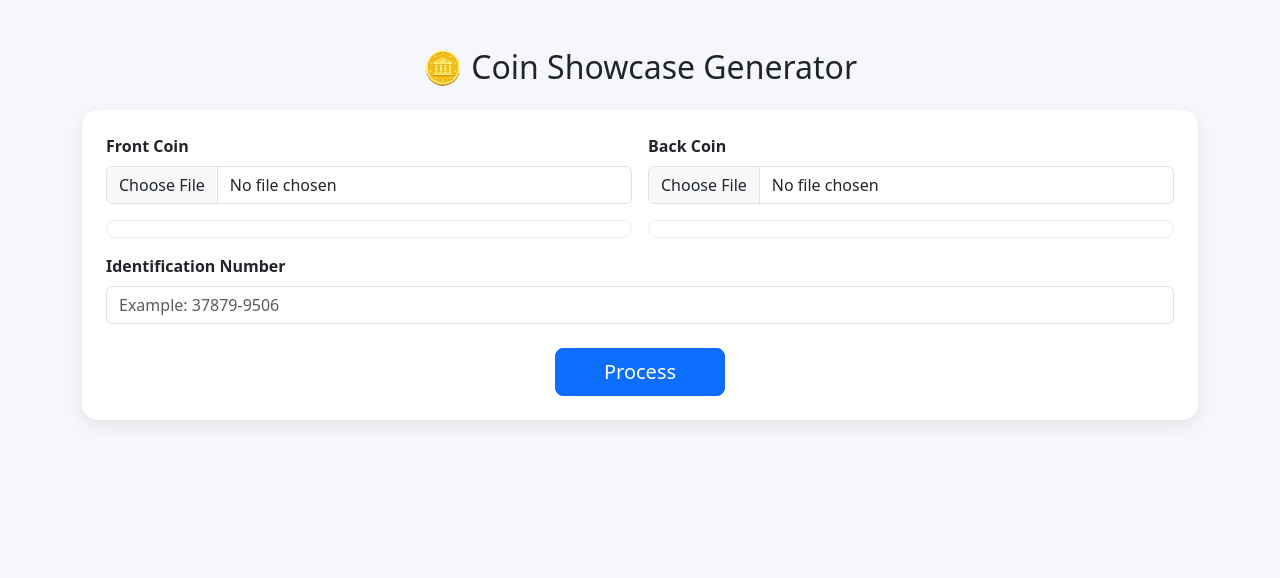
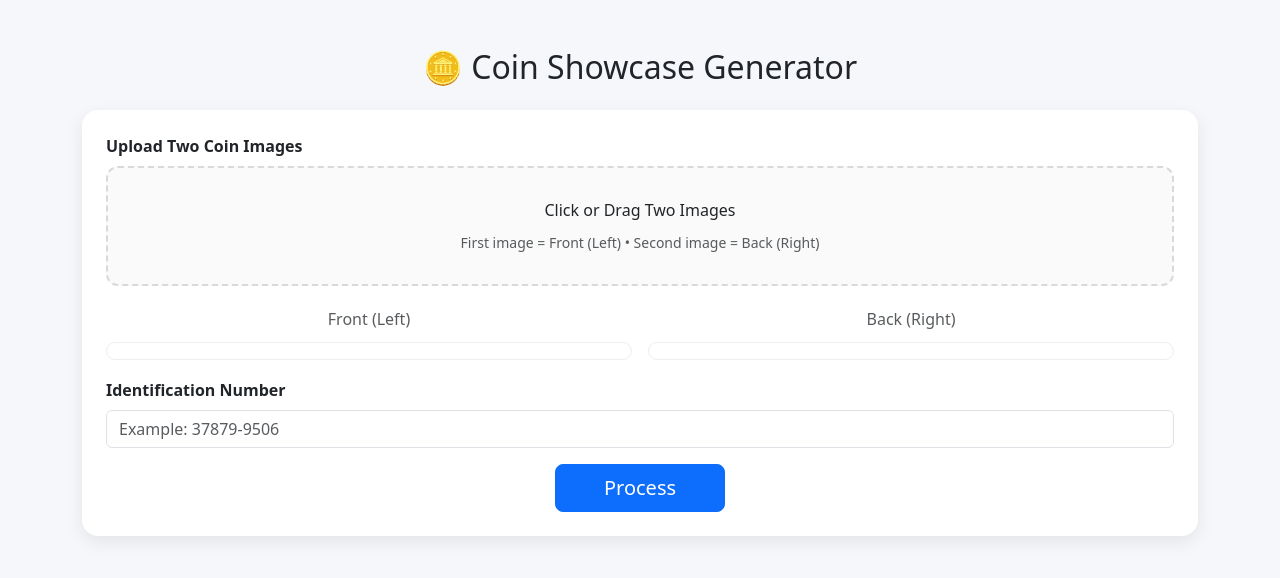
Before and after one commit to leadvictory/coin-composer, a Flask app: page / in a window 1280 px wide. Shown: the top 578 px of the page. Run offline with Flask 3, Linux system fonts and the light colour scheme.

Commit message:
uploat two images at a time

```diff
--- a/app.py
+++ b/app.py
@@ -242,45 +242,63 @@ def create_coin_showcase(background_path, front_coin, back_coin, coin_id):
 
 @app.route("/", methods=["GET", "POST"])
 def index():
+
     front_original = back_original = None
     front_result = back_result = None
     final_result = None
 
     if request.method == "POST":
-        # inputs
-        front_file = request.files.get("front")
-        back_file = request.files.get("back")
+
+        # get two files from single upload input
+        files = request.files.getlist("coins")
+
         coin_id = request.form.get("coin_id", "").strip()
 
-        if not front_file or not back_file or not coin_id:
-            return render_template("index.html", error="Please upload both images and enter an identification number.")
+        # validation
+        if len(files) != 2 or coin_id == "":
+            return render_template(
+                "index.html",
+                error="Please upload TWO images and enter an identification number."
+            )
 
-        # save uploads
+        # first file = LEFT coin
+        front_file = files[0]
+
+        # second file = RIGHT coin
+        back_file = files[1]
+
         front_path = os.path.join(UPLOAD_FOLDER, "front.png")
         back_path = os.path.join(UPLOAD_FOLDER, "back.png")
+
         front_file.save(front_path)
         back_file.save(back_path)
 
-        # background remove
+        # remove background
         front_img = remove(Image.open(front_path))
         back_img = remove(Image.open(back_path))
 
-        # center
+        # center coins
         front_img = center_coin(front_img)
         back_img = center_coin(back_img)
 
         # save extracted
         front_result_path = os.path.join(RESULT_FOLDER, "front_coin.png")
         back_result_path = os.path.join(RESULT_FOLDER, "back_coin.png")
+
         front_img.save(front_result_path)
         back_img.save(back_result_path)
 
-        # compose final
-        final = create_coin_showcase(BACKGROUND_PATH, front_img, back_img, coin_id)
+        # create final image
+        final = create_coin_showcase(
+            BACKGROUND_PATH,
+            front_img,
+            back_img,
+            coin_id
+        )
+
         final_result_path = os.path.join(RESULT_FOLDER, "final_coin.png")
         final.save(final_result_path)
 
-        # set template vars
         front_original = front_path
         back_original = back_path
         front_result = front_result_path
@@ -296,7 +314,6 @@ def index():
         final_result=final_result
     )
 
-
 if __name__ == "__main__":
     # On Windows + Py3.12: avoid socket/reloader issues
     app.run(debug=True, use_reloader=False)
--- a/templates/index.html
+++ b/templates/index.html
@@ -1,17 +1,22 @@
 <!DOCTYPE html>
 <html>
+
 <head>
   <title>Coin Showcase Generator</title>
   <link href="https://cdn.jsdelivr.net/npm/bootstrap@5.3.3/dist/css/bootstrap.min.css" rel="stylesheet">
 
   <style>
-    body { background: #f5f7fb; }
+    body {
+      background: #f5f7fb;
+    }
+
     .card {
       border-radius: 16px;
-      box-shadow: 0 6px 18px rgba(0,0,0,0.08);
+      box-shadow: 0 6px 18px rgba(0, 0, 0, 0.08);
       border: 0;
     }
-    .preview-img{
+
+    .preview-img {
       max-height: 260px;
       object-fit: contain;
       border-radius: 12px;
@@ -19,130 +24,238 @@
       padding: 8px;
       background: #fff;
     }
-    .final-wrap{
-      display:flex;
-      justify-content:center;
-      align-items:center;
+
+    .final-wrap {
+      display: flex;
+      justify-content: center;
+      align-items: center;
     }
-    .final-img{
+
+    .final-img {
       max-width: 900px;
       width: 100%;
       border-radius: 14px;
-      box-shadow: 0 10px 26px rgba(0,0,0,0.16);
-      background:#fff;
+      box-shadow: 0 10px 26px rgba(0, 0, 0, 0.16);
+      background: #fff;
       padding: 10px;
+    }
+
+    .upload-box {
+      border: 2px dashed #d9d9d9;
+      border-radius: 12px;
+      padding: 30px;
+      text-align: center;
+      background: #fafafa;
+      cursor: pointer;
+    }
+
+    .upload-box:hover {
+      background: #f1f4ff;
+      border-color: #0d6efd;
     }
   </style>
 </head>
 
 <body>
+
   <div class="container py-5">
 
     <h2 class="text-center mb-4">🪙 Coin Showcase Generator</h2>
 
     <div class="card p-4">
+
       {% if error %}
       <div class="alert alert-danger">{{ error }}</div>
       {% endif %}
 
       <form method="POST" enctype="multipart/form-data">
-      <div class="row g-3">
+
+        <div class="mb-4">
+
+          <label class="form-label fw-semibold">Upload Two Coin Images</label>
+
+          <div class="upload-box" onclick="document.getElementById('coins').click()">
+
+            <p class="mb-2">Click or Drag Two Images</p>
+            <small class="text-muted">First image = Front (Left) • Second image = Back (Right)</small>
+
+            <input type="file" id="coins" name="coins" accept="image/*" multiple hidden onchange="previewCoins(event)"
+              required>
+
+          </div>
+
+        </div>
+
+        <div class="row text-center g-3 mb-3">
+
           <div class="col-md-6">
-          <label class="form-label fw-semibold">Front Coin</label>
-          <input type="file" name="front" class="form-control" accept="image/*"
-                 onchange="preview(event,'front_preview')" required>
-          <img id="front_preview" class="preview-img mt-3 w-100" />
+            <h6 class="text-muted">Front (Left)</h6>
+            <img id="front_preview" class="preview-img w-100">
           </div>
 
           <div class="col-md-6">
-          <label class="form-label fw-semibold">Back Coin</label>
-          <input type="file" name="back" class="form-control" accept="image/*"
-                 onchange="preview(event,'back_preview')" required>
-          <img id="back_preview" class="preview-img mt-3 w-100" />
+            <h6 class="text-muted">Back (Right)</h6>
+            <img id="back_preview" class="preview-img w-100">
           </div>
 
-        <div class="col-12">
-          <label class="form-label fw-semibold">Identification Number</label>
-          <input type="text" name="coin_id" class="form-control"
-                 placeholder="Example: 37879-9506" required>
-        </div>
         </div>
 
-      <div class="text-center mt-4">
-        <button class="btn btn-primary btn-lg px-5">Process</button>
+        <div class="mb-3">
+
+          <label class="form-label fw-semibold">Identification Number</label>
+
+          <input type="text" name="coin_id" class="form-control" placeholder="Example: 37879-9506" required>
+
         </div>
+
+        <div class="text-center">
+
+          <button class="btn btn-primary btn-lg px-5">
+            Process
+          </button>
+
+        </div>
+
       </form>
+
     </div>
 
     {% if front_result %}
+
     <div class="card mt-5 p-4">
+
       <h4 class="text-center mb-4">Extracted Coins</h4>
 
       <div class="row text-center g-4">
+
         <div class="col-md-6">
+
           <h5 class="mb-3">Front</h5>
+
           <div class="row g-3">
+
             <div class="col-6">
+
               <div class="text-muted mb-1">Original</div>
+
               <img src="{{ front_original }}" class="preview-img w-100">
+
             </div>
+
             <div class="col-6">
+
               <div class="text-muted mb-1">Processed</div>
+
               <img src="{{ front_result }}" class="preview-img w-100">
+
               <div class="mt-2">
-              <a href="{{ front_result }}" download class="btn btn-success btn-sm">Download</a>
+
+                <a href="{{ front_result }}" download class="btn btn-success btn-sm">
+                  Download
+                </a>
+
               </div>
+
             </div>
+
           </div>
+
         </div>
 
         <div class="col-md-6">
+
           <h5 class="mb-3">Back</h5>
+
           <div class="row g-3">
+
             <div class="col-6">
+
               <div class="text-muted mb-1">Original</div>
+
               <img src="{{ back_original }}" class="preview-img w-100">
+
             </div>
+
             <div class="col-6">
+
               <div class="text-muted mb-1">Processed</div>
+
               <img src="{{ back_result }}" class="preview-img w-100">
+
               <div class="mt-2">
-              <a href="{{ back_result }}" download class="btn btn-success btn-sm">Download</a>
+
+                <a href="{{ back_result }}" download class="btn btn-success btn-sm">
+                  Download
+                </a>
+
               </div>
+
             </div>
+
           </div>
+
         </div>
+
       </div>
+
     </div>
+
     {% endif %}
 
     {% if final_result %}
+
     <div class="card mt-5 p-4 text-center">
+
       <h4 class="mb-4">Final Image</h4>
 
       <div class="final-wrap">
-      <img src="{{ final_result }}" class="final-img" />
+
+        <img src="{{ final_result }}" class="final-img">
+
       </div>
 
       <div class="mt-3">
-      <a href="{{ final_result }}" download class="btn btn-success">Download Final</a>
+
+        <a href="{{ final_result }}" download class="btn btn-success">
+          Download Final
+        </a>
+
       </div>
+
     </div>
+
     {% endif %}
 
   </div>
 
   <script>
-  function preview(event,id){
-    const file = event.target.files?.[0];
-    if(!file) return;
-    const reader = new FileReader();
-    reader.onload = function(){
-      document.getElementById(id).src = reader.result;
+
+    function previewCoins(event) {
+
+      const files = event.target.files;
+
+      if (files.length !== 2) {
+        alert("Please upload exactly 2 images.");
+        event.target.value = "";
+        return;
       }
-    reader.readAsDataURL(file);
+
+      const reader1 = new FileReader();
+      reader1.onload = function () {
+        document.getElementById("front_preview").src = reader1.result;
+      };
+      reader1.readAsDataURL(files[0]);
+
+      const reader2 = new FileReader();
+      reader2.onload = function () {
+        document.getElementById("back_preview").src = reader2.result;
+      };
+      reader2.readAsDataURL(files[1]);
+
     }
+
   </script>
 
 </body>
+
 </html>
```
Lines whose indentation alone changed are shown as unchanged.
